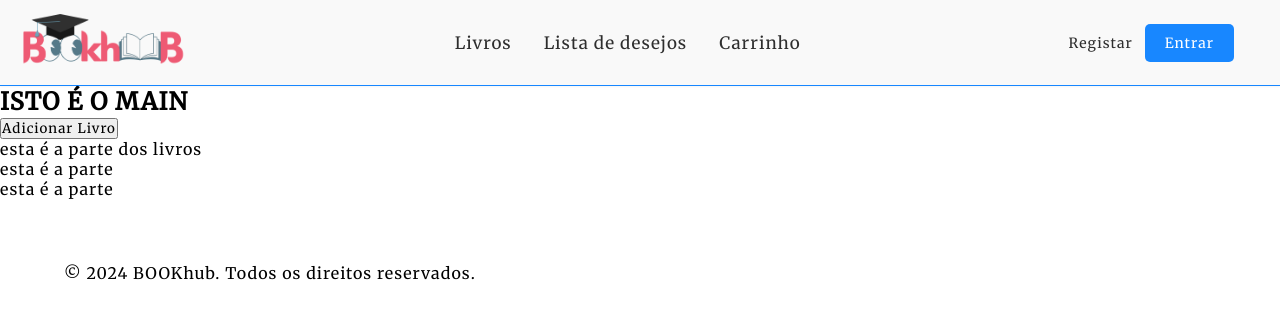
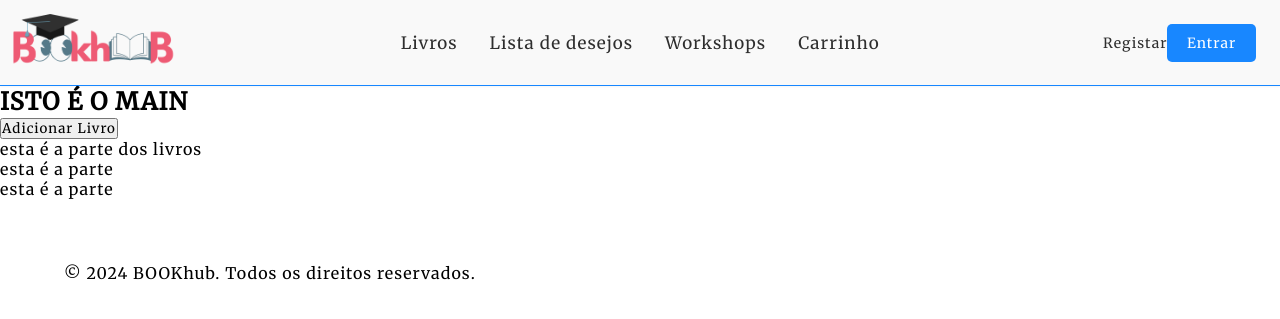
Before and after one commit to GomesGuilhermePT07/bookhub, a PHP site: page / in a window 1280 px wide. Shown: the top 319 px of the page. Run offline with PHP 8.4, Linux system fonts and the light colour scheme; some libraries are stand-ins or nearby versions; some web fonts are replaced.

Commit message:
adicionei os workshops

```diff
--- a/assets/css/index_style.css
+++ b/assets/css/index_style.css
@@ -41,7 +41,7 @@ header{
 }
 
 .box-img-header{
-    margin-left: -10%;
+    margin-left: -9%;
     height: 100%;
 }
 
@@ -90,7 +90,7 @@ nav{
     background-color: var(--color-blue1);
     padding: 10px 20px;
     border-radius: 5px;
-    margin-left: -15rem;
+    margin-left: -13rem;
     margin-right: -6rem;
     display: inline-block;
     transition: background-color 0.3s ease;
@@ -107,7 +107,7 @@ nav{
     background-color: var(--color-red1);
     padding: 10px 20px;
     border-radius: 5px;
-    margin-left: -15rem;
+    margin-left: -13rem;
     margin-right: -6rem;
     display: inline-block;
     transition: background-color 0.3s ease;
--- a/index.php
+++ b/index.php
@@ -24,6 +24,7 @@ session_start();
         <nav>
             <a href="#" class="nav-links">Livros</a>
             <a href="#" class="nav-links">Lista de desejos</a>
+            <a href="#" class="nav-links">Workshops</a>
             <a href="#" class="nav-links">Carrinho</a>
         </nav>
         <?php if (!isset($_SESSION["loggedin"]) || $_SESSION["loggedin"] !== true): ?>
```
